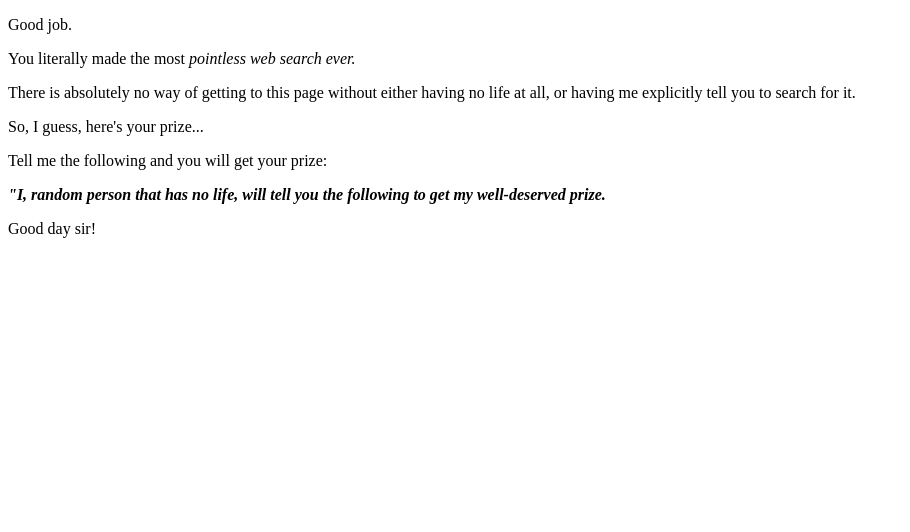
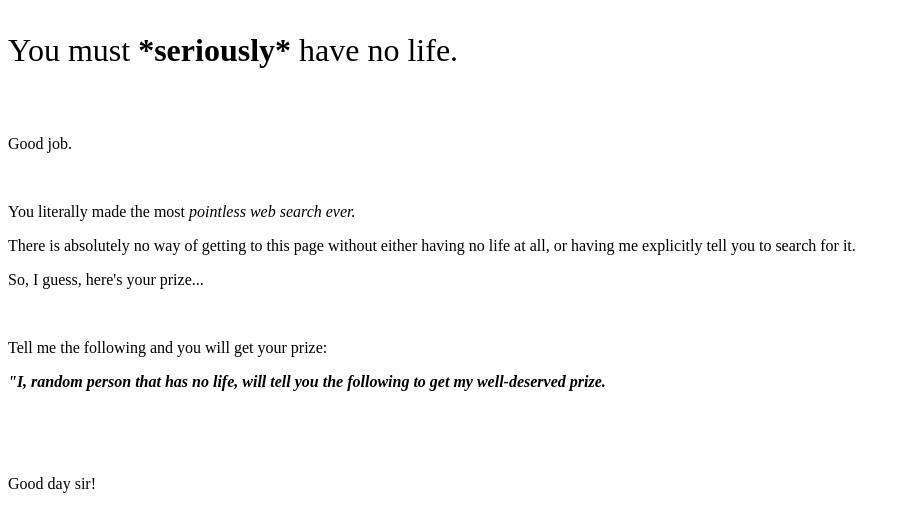
Before and after one commit to Wilsonator5000/wilsonator5000.github.io, a plain HTML site: page stuff-and-things/goodjob.html in a window 1280 px wide. Shown: the whole page, without its empty margins (0-910 px from the left). Drawn offline with Linux system fonts and the light colour scheme.

Commit message:
Update goodjob.html

```diff
--- a/stuff-and-things/goodjob.html
+++ b/stuff-and-things/goodjob.html
@@ -5,19 +5,26 @@
   <meta content="en-us" http-equiv="Content-Language" />
   <meta content="text/html; charset=utf-8" http-equiv="Content-Type" />
   <title>mynameisbobandilikepizzaandyoudontsogooddaysir</title>
-  </head>
+  <style type="text/css">
+    .auto-style1 {
+	    font-size: xx-large;
+    }
+  </style>
+</head>
 
 <body>
+  <p class="auto-style1">You must <b>*seriously*</b> have no life.</p>
+  <p>&nbsp;</p>
   <p>Good job.</p>
-  <p> </p>
+  <p>&nbsp;</p>
   <p>You literally made the most <i>pointless web search ever.</i></p>
   <p>There is absolutely no way of getting to this page without either having no life at all, or having me explicitly tell you to search for it.</p>
   <p>So, I guess, here's your prize...</p>
-  <p></p>
+  <p>&nbsp;</p>
   <p>Tell me the following and you will get your prize:</p>
   <p><b><i>"I, random person that has no life, will tell you the following to get my well-deserved prize.</i></b></p>
-  <p></p>
-  <p></p>
+  <p>&nbsp;</p>
+  <p>&nbsp;</p>
   <p>Good day sir!</p>
 </body>
 
```
